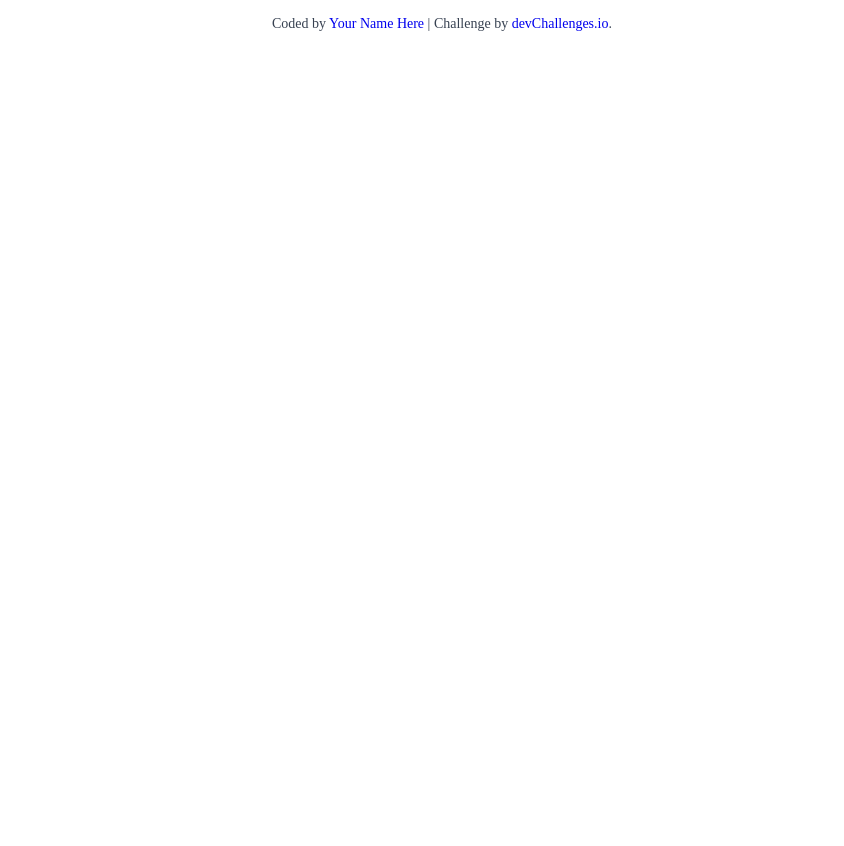
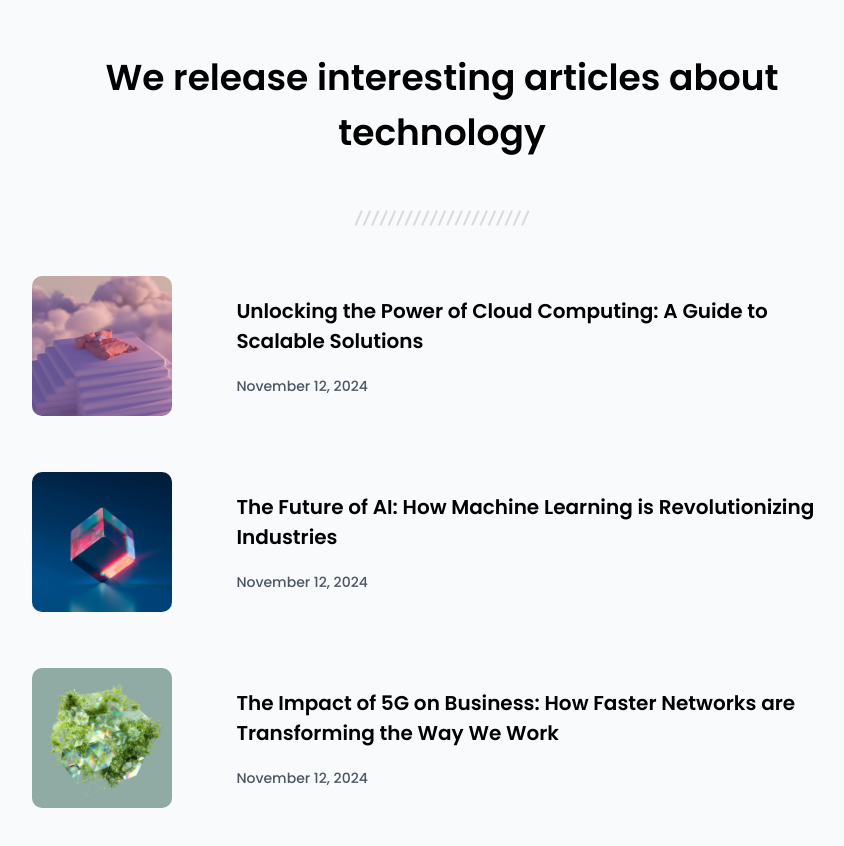
Before and after one commit to Simo3G/simple-article-listing-master, a plain HTML site: page index.html in a window 1280 px wide. Shown: the whole page, without its empty margins (198-1042 px from the left). Before the commit the page ends 816 px from the top, so only its background shows below. Drawn offline with Linux system fonts and the light colour scheme.

Commit message:
correzione style

```diff
--- a/index.html
+++ b/index.html
@@ -10,59 +10,47 @@
       type="image/x-icon"
       sizes="96x96"
     />
+    <link rel="preconnect" href="https://fonts.googleapis.com">
+<link rel="preconnect" href="https://fonts.gstatic.com" crossorigin>
+<link href="https://fonts.googleapis.com/css2?family=Poppins:ital,wght@0,100;0,200;0,300;0,400;0,500;0,600;0,700;0,800;0,900;1,100;1,200;1,300;1,400;1,500;1,600;1,700;1,800;1,900&display=swap" rel="stylesheet">
 
     <title>Simple Article Listing | devChallenges.io</title>
+    <link rel="stylesheet" href="style.css">
 
-    <!--You are welcome to delete these styles or modify them in your own stylesheet -->
-    <style>
-      * {
-        margin: 0;
-        padding: 0;
-        box-sizing: border-box;
-      }
-
-      body {
-        height: 100vh;
-      }
-
-      .author-info {
-        font-size: 14px;
-        text-align: center;
-        margin-top: 16px;
-        color: rgb(55, 65, 81);
-      }
-
-      .author-info a {
-        text-decoration: none;
-      }
-    </style>
   </head>
   <body>
-    <!--
 
-      We release interesting articles about technology
+    <main>
+      <h1>We release interesting articles about technology</h1>
+      <img src="resources/Seperator.svg" alt="immagine di separazione" id="separatore">
 
-      Unlocking the Power of Cloud Computing
+      <section class="container-article">
 
-      A Guide to Scalable Solutions
+        <div class="article">
+          <img src="resources/photo_1.png" srcset="resources/photo_1.png 480w, resources/photo_1@2x.png 1200w" sizes="(max-width:767px) 100vw, 1200px" alt="letto su scalinata in mezzo alle nuvole" class="image-card">
+          <div class="article__text">
+            <h2>Unlocking the Power of Cloud Computing: A Guide to Scalable Solutions</h2>
+          <p>November 12, 2024</p>
+          </div>
+        </div>
+        <div class="article">
+          <img src="resources/photo_2.png" srcset="resources/photo_2.png 480w, resources/photo_2@2x.png 1200w" sizes="(max-width:767px) 100vw, 1200px" alt="cubo di vetro" class="image-card">
+          <div class="article__text">
+            <h2>The Future of AI: How Machine Learning is Revolutionizing Industries</h2>
+          <p>November 12, 2024</p>
+          </div>
+        </div>
+        <div class="article">
+          <img src="resources/photo_3.png" srcset="resources/photo_3.png 480w, resources/photo_3@2x.png 1200w" sizes="(max-width:767px) 100vw, 1200px" alt="cristalli cubici con fiori" class="image-card">
+          <div class="article__text">
+            <h2>The Impact of 5G on Business: How Faster Networks are Transforming the Way We Work</h2>
+          <p>November 12, 2024</p>
+          </div>
+        </div>
 
-      November 12, 2024
+      </section>
 
-      The Future of AI
+    </main>
 
-      How Machine Learning is Revolutionizing Industries
-
-      The Impact of 5G on Business
-
-      How Faster Networks are Transforming the Way We Work
-
-    -->
-
-    <div class="author-info">
-      Coded by <a href="#">Your Name Here</a> | Challenge by
-      <a href="https://www.devchallenges.io?ref=challenge" target="_blank"
-        >devChallenges.io</a
-      >.
-    </div>
   </body>
 </html>
--- /dev/null
+++ b/style.css
@@ -0,0 +1,76 @@
+* {
+    margin: 0;
+    padding: 0;
+    box-sizing: border-box;
+    font-family: poppins;
+    background-color: #F8FAFC;
+}
+
+body {
+    height: 100vh;
+}
+
+h1 {
+    text-align: center;
+    font-size: 2.25rem;
+    font-weight: 600;
+    margin: 50px auto;
+    max-width: 60%;
+    color: #000000;
+}
+
+h2 {
+    font-size: 1.25rem;
+    font-weight: 600;
+}
+
+p {
+    font-size: 0.875rem;
+    font-weight: 500;
+    color: #4D5562;
+}
+
+#separatore {
+    display: block;
+    margin: 0 auto;
+}
+
+.image-card {
+    width: 140px;
+    border-radius: 10px;
+}
+
+.container-article {
+    display: flex;
+    flex-direction: column;
+    gap: 3.5em;
+    margin: 50px 18% 50px 18%;
+}
+
+.article {
+    display: flex;
+    gap: 4em;
+    align-items: center;
+}
+
+.article__text {
+    display: flex;
+    flex-direction: column;
+    gap: 20px;
+}
+
+@media (1280 > width) {
+    h1{
+        max-width: 70%;
+    }
+}
+
+@media (768px > width) {
+    .container-article{
+        margin: 50px 8% 50px 8%;
+    }
+
+    h1{
+        max-width: 90%;
+    }
+}
```
